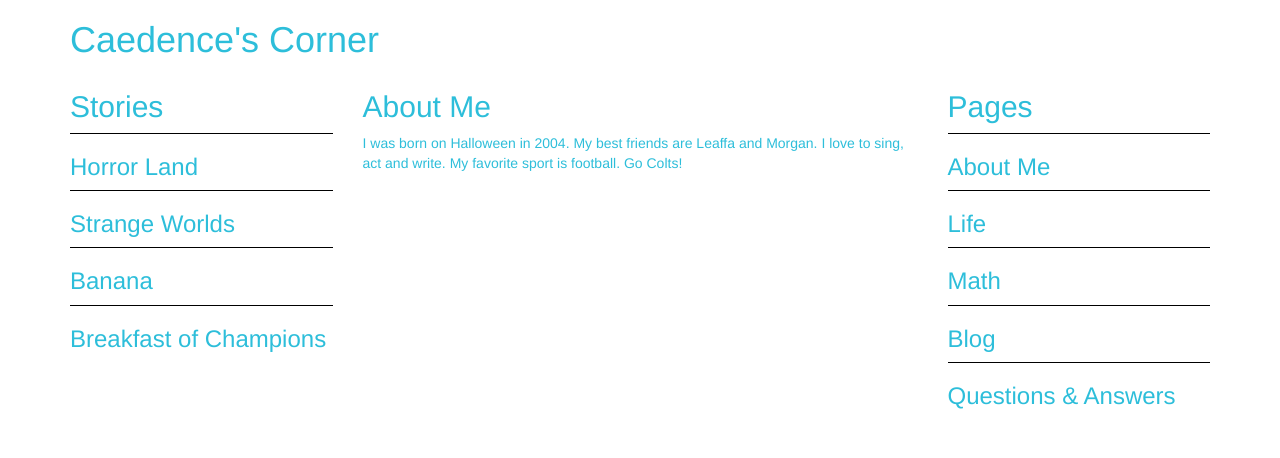
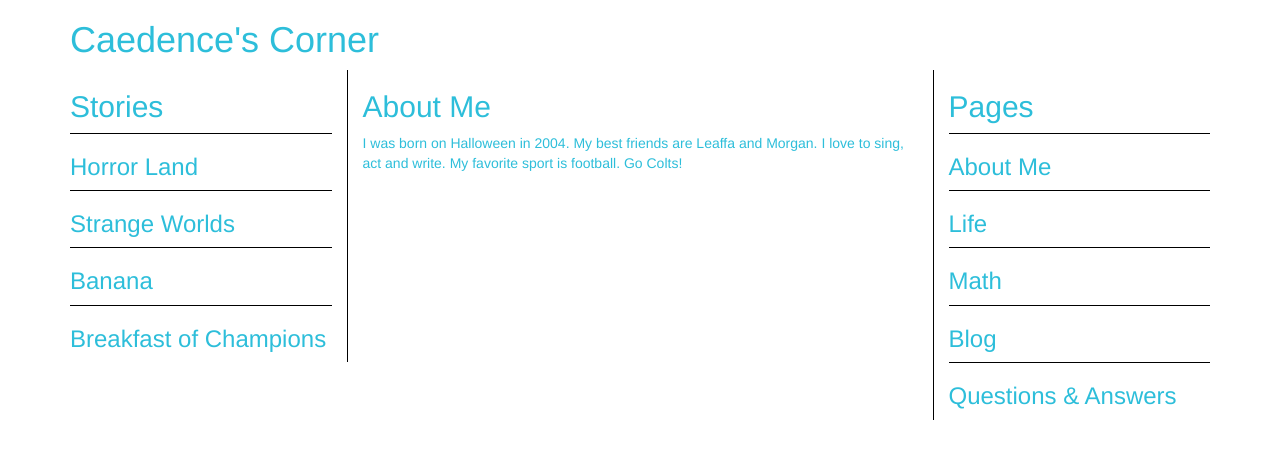
Before and after one commit to unixmonkey/caedence.net-2015, a plain HTML site: page index.html in a window 1280 px wide. Drawn offline with nearby package versions, Linux system fonts and the light colour scheme.

Commit message:
Small changes

```diff
--- a/index.html
+++ b/index.html
@@ -17,7 +17,7 @@
     <section class="container">
       <div class="row">
 
-        <navigation class="col-xs-3">
+        <navigation id="navigation" class="col-xs-3">
           <h2>Stories</h2>
           <article>
             <h3>Horror Land</h3>
--- a/styles.css
+++ b/styles.css
@@ -7,7 +7,7 @@ article {
 }
 
 #navigation {
-
+  border-right: 1px solid black;
 }
 
 #content {
@@ -15,5 +15,5 @@ article {
 }
 
 #pages {
-
+  border-left: 1px solid black;
 }
```
